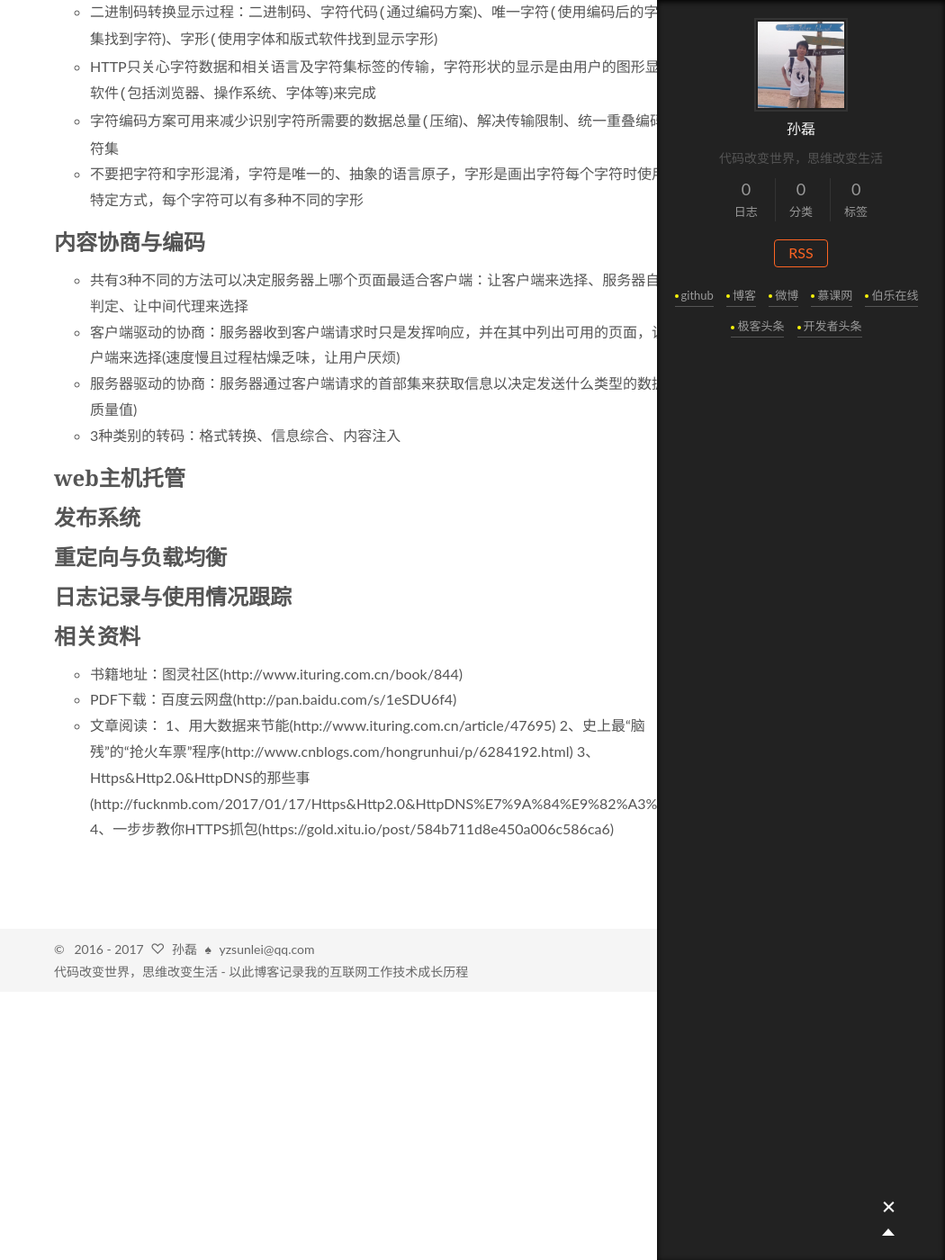
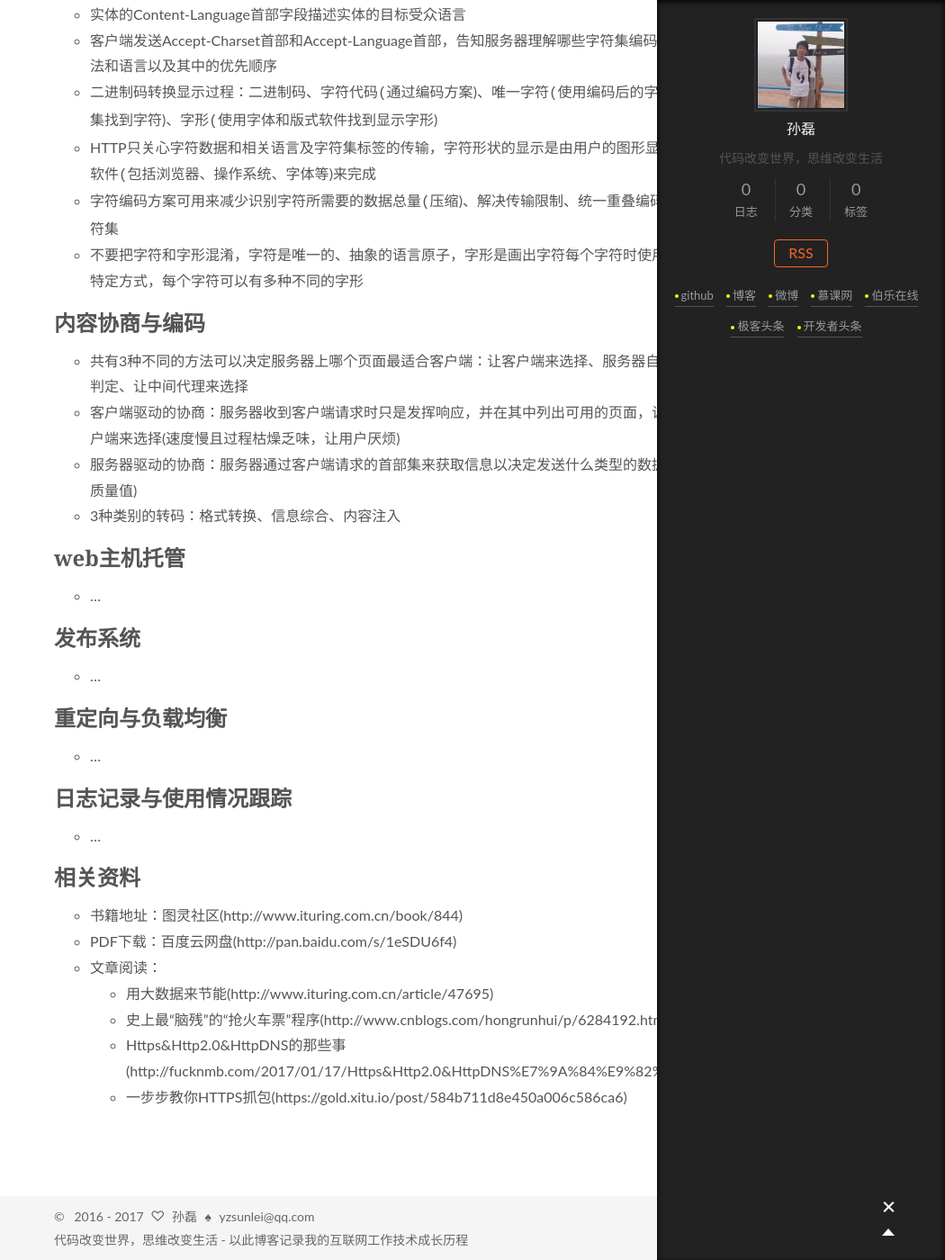
Before and after one commit to yzsunlei/yzsunlei.github.io, a Jekyll site: the page built from _posts/阅读/2016-12-24-http-authoritative-guide.md, in a window 1280 px wide and 1400 px high, scrolled down 4913 px. Shown: the whole window at 90% size, without its empty margins (230-1280 px from the left). Built offline with Jekyll 4.4.1, drawn with Linux system fonts in a browser that asks for light colours.

Commit message:
update the http.md

```diff
--- a/_posts/阅读/2016-12-24-http-authoritative-guide.md
+++ b/_posts/阅读/2016-12-24-http-authoritative-guide.md
@@ -96,6 +96,7 @@ readtime: 15
 * Web应用层：提供了大部分的内容管理逻辑
 
 # 识别、认证与安全
+* ...
 
 # 基本认证机制
 * HTTP定义了两个官方的认证协议：基本认证和摘要认证
@@ -110,6 +111,7 @@ readtime: 15
 * 摘要函数有时也被称为加密的校验和、单向散列函数或指纹函数
 
 # 安全HTTP
+* ...
 
 # 实体和编码
 * HTTP要确保它所承载的“货物”满足以下条件：
@@ -138,22 +140,22 @@ readtime: 15
 * 3种类别的转码：格式转换、信息综合、内容注入
 
 # web主机托管
-
+* ...
 
 # 发布系统
-
+* ...
 
 # 重定向与负载均衡
-
+* ...
 
 # 日志记录与使用情况跟踪
-
+* ...
 
 # 相关资料
 * 书籍地址：图灵社区(http://www.ituring.com.cn/book/844)
 * PDF下载：百度云网盘(http://pan.baidu.com/s/1eSDU6f4)
 * 文章阅读：
-1、用大数据来节能(http://www.ituring.com.cn/article/47695)
-2、史上最“脑残”的“抢火车票”程序(http://www.cnblogs.com/hongrunhui/p/6284192.html)
-3、Https&Http2.0&HttpDNS的那些事(http://fucknmb.com/2017/01/17/Https&Http2.0&HttpDNS%E7%9A%84%E9%82%A3%E4%BA%9B%E4%BA%8B/)
-4、一步步教你HTTPS抓包(https://gold.xitu.io/post/584b711d8e450a006c586ca6)
+1. 用大数据来节能(http://www.ituring.com.cn/article/47695)
+2. 史上最“脑残”的“抢火车票”程序(http://www.cnblogs.com/hongrunhui/p/6284192.html)
+3. Https&Http2.0&HttpDNS的那些事(http://fucknmb.com/2017/01/17/Https&Http2.0&HttpDNS%E7%9A%84%E9%82%A3%E4%BA%9B%E4%BA%8B/)
+4. 一步步教你HTTPS抓包(https://gold.xitu.io/post/584b711d8e450a006c586ca6)
```
